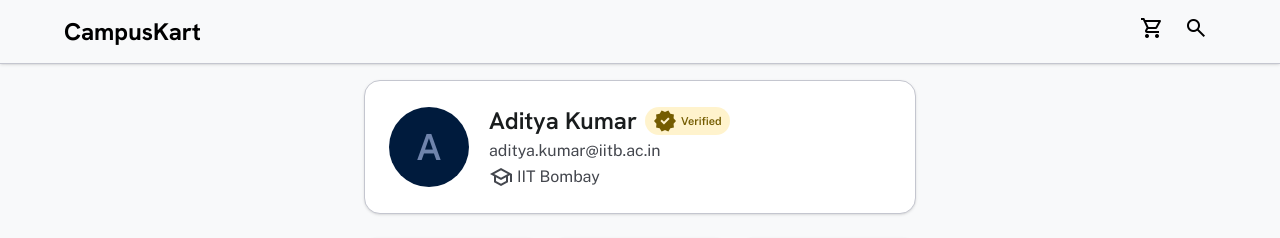
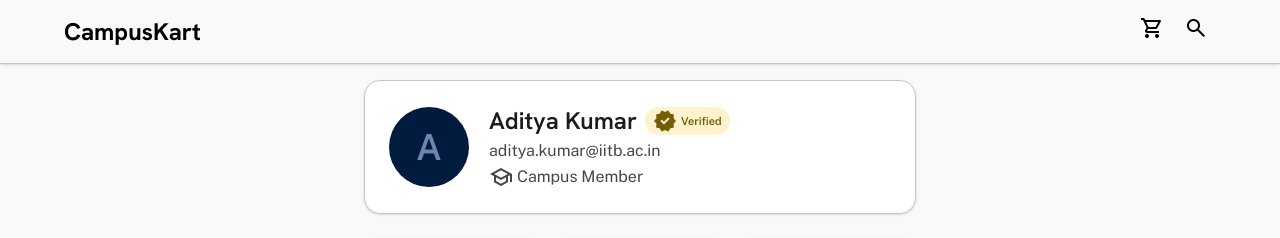
Before and after one commit to snairhridya/campuskartnew, a Next.js app: page /profile in a window 1280 px wide. Shown: the top 238 px of the page. Built offline with nearby package versions, Linux system fonts and the light colour scheme; no server answers.

Commit message:
Fix profile page to show real user data

```diff
--- a/app/profile/page.tsx
+++ b/app/profile/page.tsx
@@ -8,7 +8,7 @@
 const PROFILE = {
   name: "Aditya Kumar",
   email: "aditya.kumar@iitb.ac.in",
-  campus: "IIT Bombay",
+  campus: "Campus Member",
   joined: "September 2024",
   avatar: null,
   stats: { bought: 7, sold: 4, rating: 4.9 },
@@ -104,7 +104,7 @@
             <p className="font-body-sm text-on-surface-variant mt-0.5 truncate">{user?.email || PROFILE.email}</p>
             <div className="flex items-center gap-1 mt-0.5 font-body-sm text-on-surface-variant">
               <span className="material-symbols-outlined text-[16px]" aria-hidden="true">school</span>
-              <span>{PROFILE.campus}</span>
+              <span>{user?.user_metadata?.campus || PROFILE.campus}</span>
             </div>
           </div>
         </div>
```
